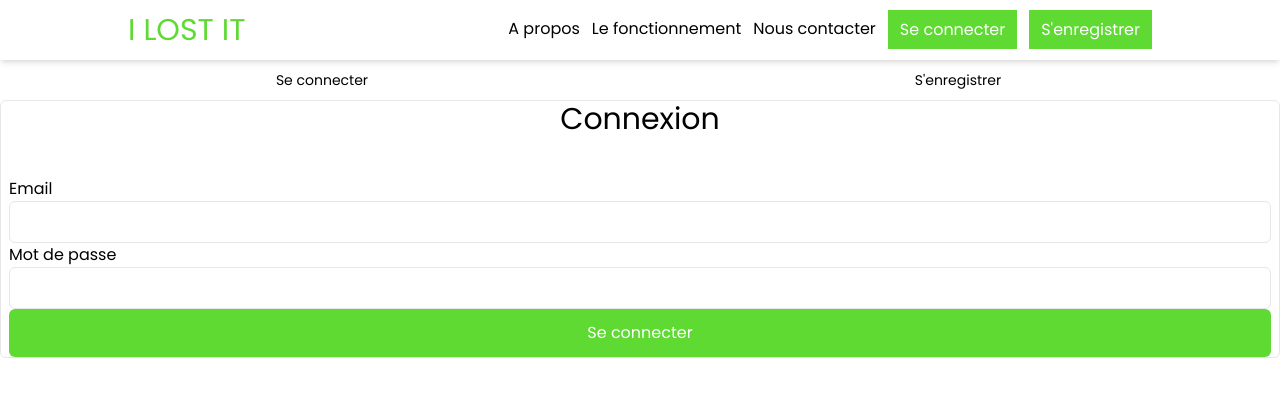
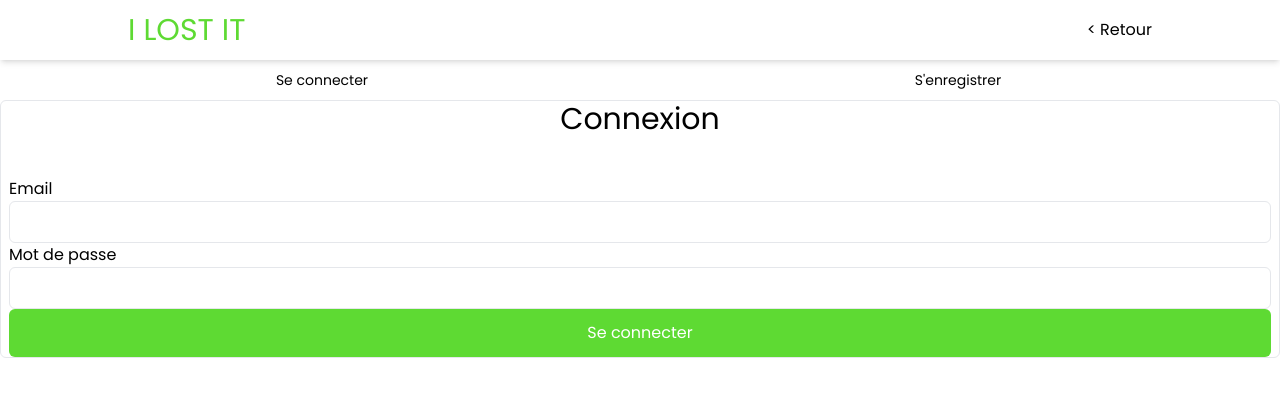
Before and after one commit to diogof648-dev/dds_ilostit, a Next.js app: page /auth in a window 1280 px wide. Shown: the top 396 px of the page. Built offline with nearby package versions, Linux system fonts and the light colour scheme.

Commit message:
Update links depending the page you are on

```diff
--- a/src/components/Navbar.tsx
+++ b/src/components/Navbar.tsx
@@ -1,6 +1,7 @@
 'use client'
 import Link from "next/link"
 import Dropdown from "./navbar/Dropdown"
+import { usePathname } from "next/navigation"
 
 const links = [
   {
@@ -18,10 +19,14 @@ const links = [
 ]
 
 const Navbar = () => {
+  const page = usePathname()
+
   return (
     <div className="navbar sticky top-0 z-50 bg-white w-full py-3 shadow-md">
       <div className="content w-11/12 lg:w-4/5 mx-auto flex items-center justify-between">
         <div className="title text-primary-400 text-xl sm:text-3xl">I LOST IT</div>
+        {
+          !page.includes("auth") &&
           <div className="navigation flex items-center space-x-3">
             <div className="links hidden md:flex items-center space-x-3">
               {
@@ -31,13 +36,20 @@ const Navbar = () => {
               }
             </div>
             <div className="auth-btns max-lg:hidden space-x-3">
-            <Link href="#" className="bg-primary-400 text-white py-2 px-3 hover:bg-primary-600 hover:duration-200">Se connecter</Link>
-            <Link href="#" className="bg-primary-400 text-white py-2 px-3 hover:bg-primary-600 hover:duration-200">S&apos;enregistrer</Link>
+              <Link href="/auth?r=login" className="bg-primary-400 text-white py-2 px-3 hover:bg-primary-600 hover:duration-200">Se connecter</Link>
+              <Link href="/auth?r=register" className="bg-primary-400 text-white py-2 px-3 hover:bg-primary-600 hover:duration-200">S&apos;enregistrer</Link>
             </div>
             <div className="dropdown lg:hidden">
               <Dropdown/>
             </div>
           </div>
+        }
+        {
+          page.includes("auth") &&
+          <div className="back">
+            <Link href="/">{"< Retour"}</Link>
+          </div>
+        }
       </div>
     </div>
   )
```
Lines whose indentation alone changed are shown as unchanged.
